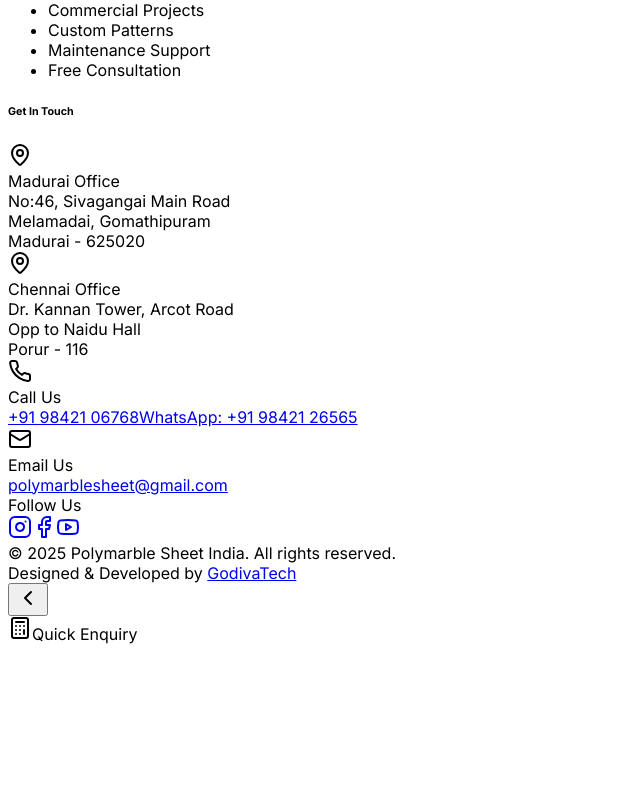
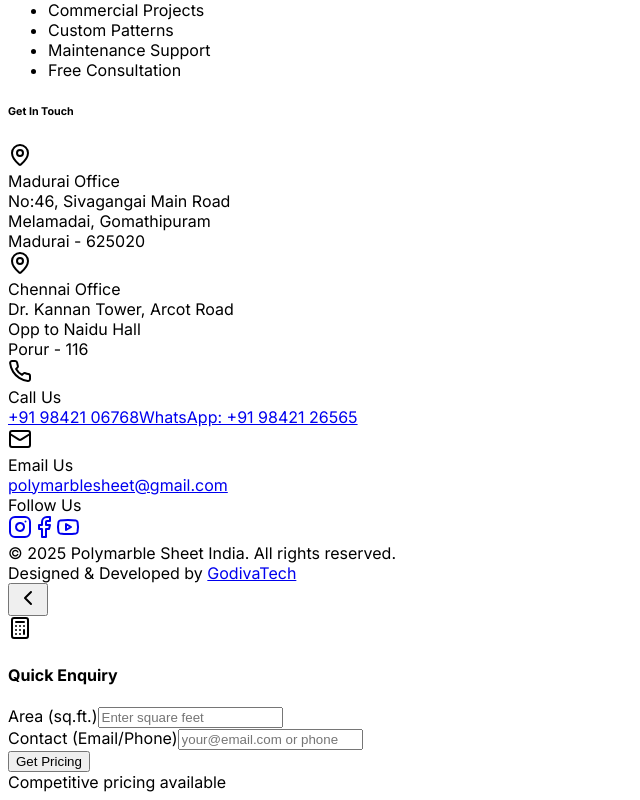
Before and after one commit to ajithyaasaf/PolyMarble-2, a React (Vite) app in the folder client/: page /contact in a window 1280 px wide. Shown: the part 6068-6868 px from the top of the page, without its empty margins (0-640 px from the left). Before the commit the page ends 6720 px from the top, so only its background shows below. Built offline with nearby package versions, Linux system fonts and the light colour scheme.

Commit message:
stats cahnge

```diff
--- a/client/src/components/QuickQuote.tsx
+++ b/client/src/components/QuickQuote.tsx
@@ -8,28 +8,21 @@ export default function QuickQuote() {
   const [isExpanded, setIsExpanded] = useState(false);
 
   return (
-    <div className="fixed right-4 top-1/2 transform -translate-y-1/2 z-50 hidden md:block">
-      <div className={`bg-pure-white/95 backdrop-blur-sm border border-brand-teal/20 rounded-l-2xl transition-all duration-300 shadow-lg ${isExpanded ? 'w-80' : 'w-16'
-        }`}>
-        {/* Toggle Button */}
+    <div className="fixed right-4 top-1/2 transform -translate-y-1/2 z-50">
+      {/* Toggle Button - Always Visible */}
       <button
         onClick={() => setIsExpanded(!isExpanded)}
-          className="absolute left-0 top-1/2 transform -translate-y-1/2 -translate-x-full bg-brand-teal text-pure-white p-2 rounded-l-lg hover:bg-brand-teal/90 transition-all"
+        className="bg-brand-teal text-pure-white p-2 rounded-l-lg hover:bg-brand-teal/90 transition-all shadow-lg"
       >
         {isExpanded ? <ChevronRight className="w-4 h-4" /> : <ChevronLeft className="w-4 h-4" />}
       </button>
 
-        {/* Collapsed Icon */}
-        {!isExpanded && (
-          <div className="p-4 flex flex-col items-center">
-            <Calculator className="w-6 h-6 text-brand-teal mb-2" />
-            Quick Enquiry
-          </div>
-        )}
-
-        {/* Expanded Form */}
-        {isExpanded && (
-          <div className="p-6">
+      {/* Expanded Form Panel with Smooth Slide Animation */}
+      <div
+        className={`absolute right-full top-1/2 transform -translate-y-1/2 mr-2 w-80 bg-pure-white/95 backdrop-blur-sm border border-brand-teal/20 rounded-2xl shadow-lg p-6 transition-all duration-300 ease-in-out ${isExpanded
+          ? 'opacity-100 translate-x-0'
+          : 'opacity-0 translate-x-8 pointer-events-none'
+          }`}>
         <div className="flex items-center gap-2 mb-4">
           <Calculator className="w-5 h-5 text-brand-teal" />
           <h4 className="text-lg font-bold text-brand-teal">Quick Enquiry</h4>
@@ -68,8 +61,6 @@ export default function QuickQuote() {
           </div>
         </div>
       </div>
-        )}
-      </div>
     </div>
   );
 }
```
Lines whose indentation alone changed are shown as unchanged.
